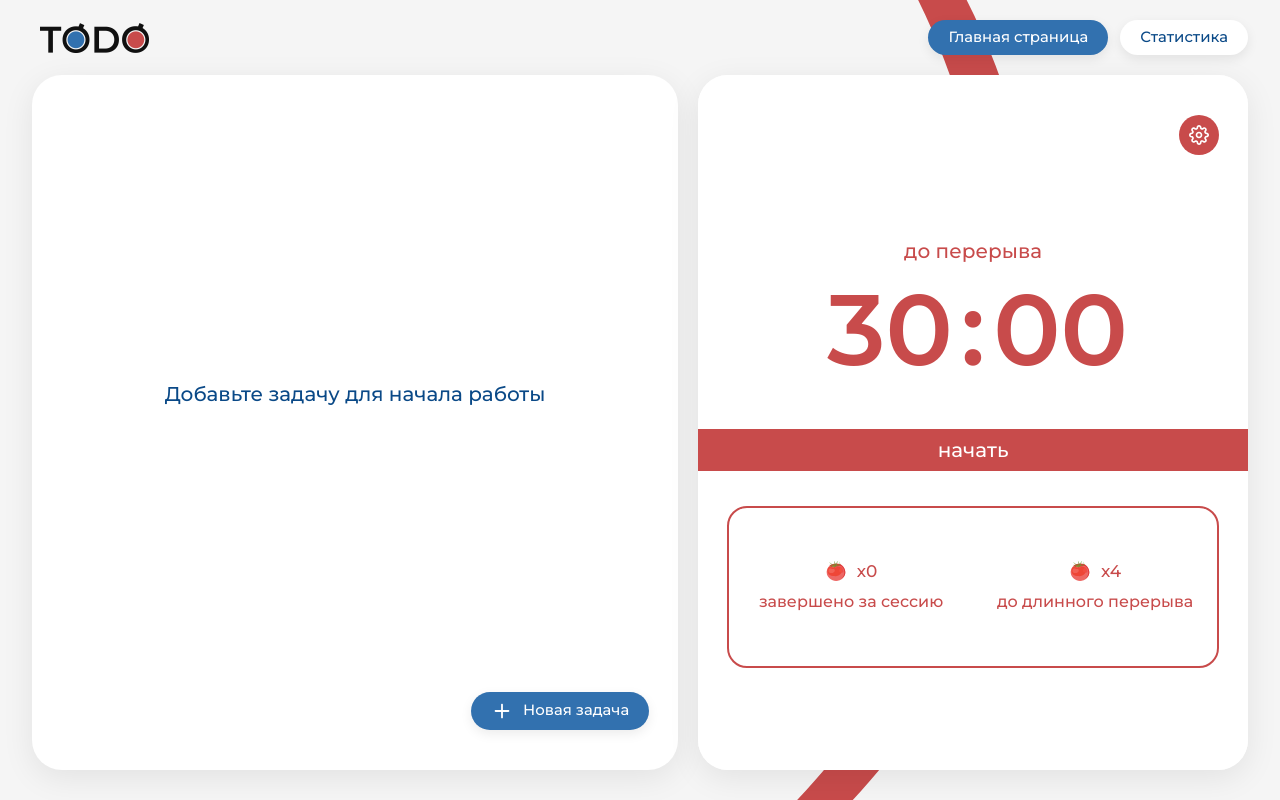
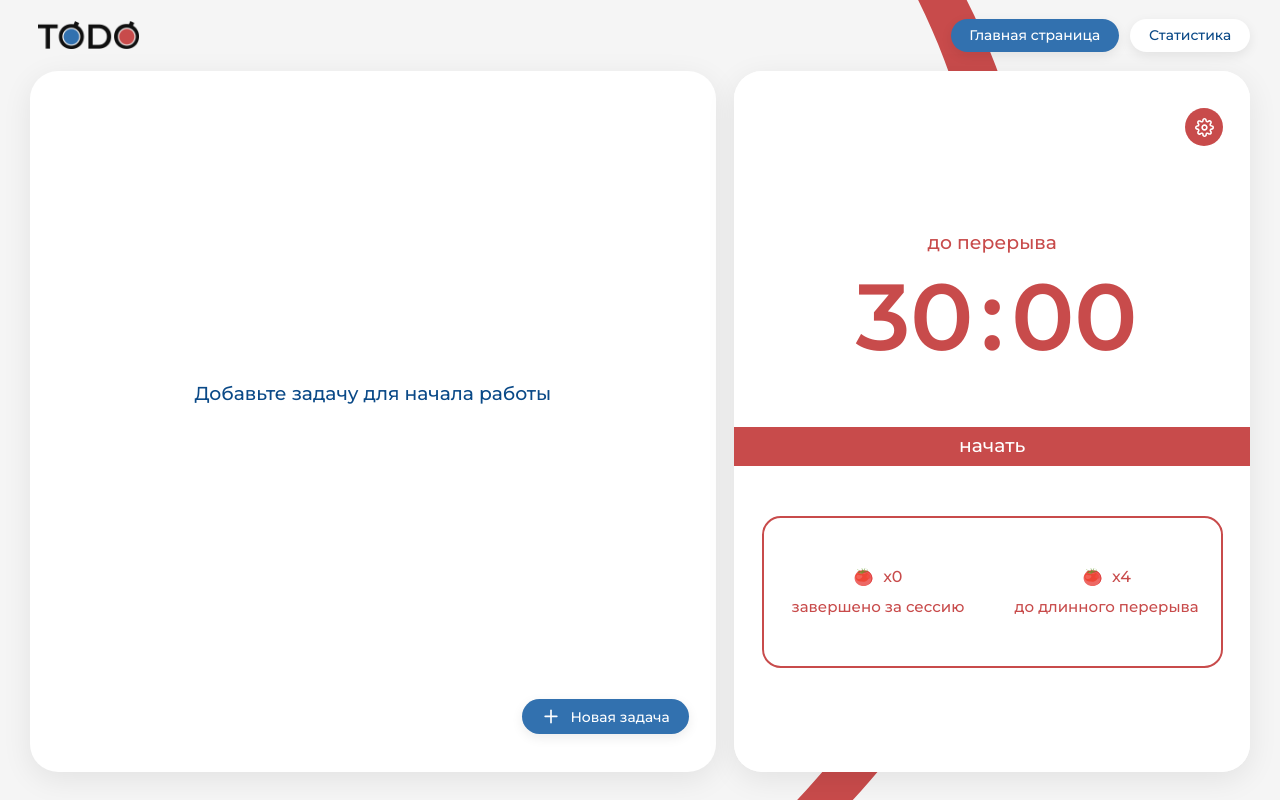
Before and after one commit to Akela114/pomodoro-app, a React app: page / in a window 1280 px wide. Built offline with nearby package versions, Linux system fonts and the light colour scheme.

Commit message:
Change default page size

```diff
--- a/src/GlobalStyle.js
+++ b/src/GlobalStyle.js
@@ -10,7 +10,7 @@ const GlobalStyle = createGlobalStyle`
   }
 
   html {
-    font-size: 16px;
+    font-size: 15px;
   }
 
   body {
```
